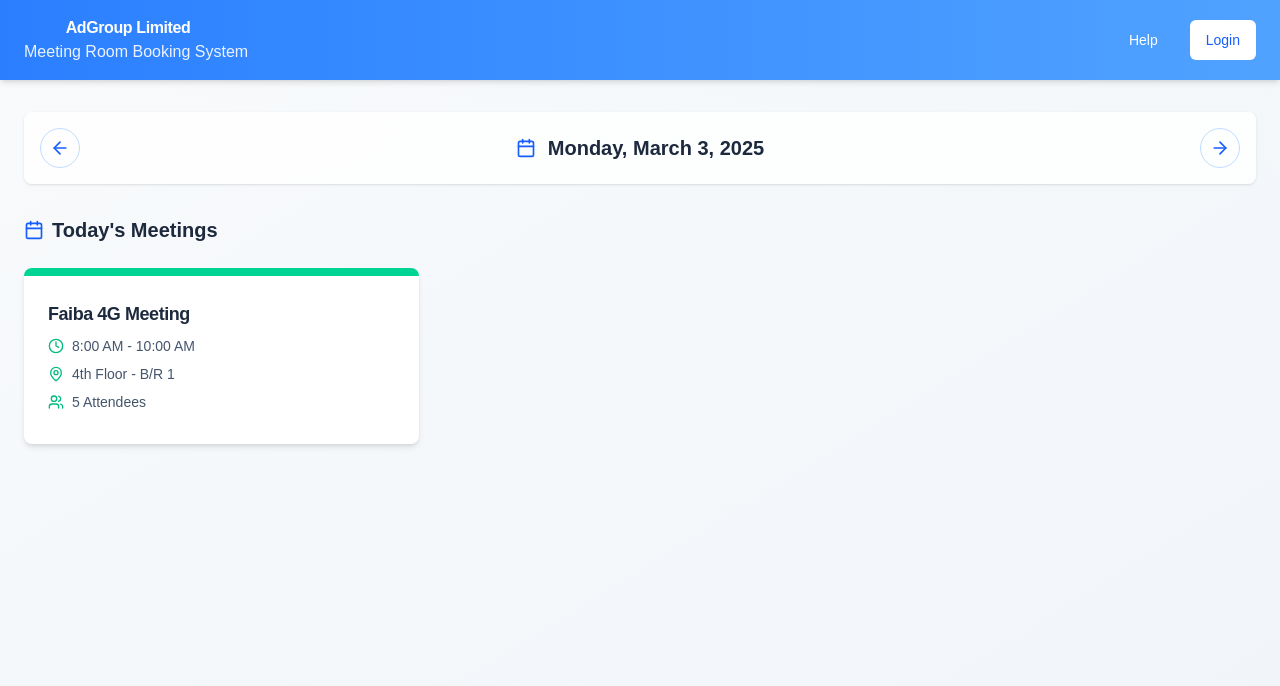
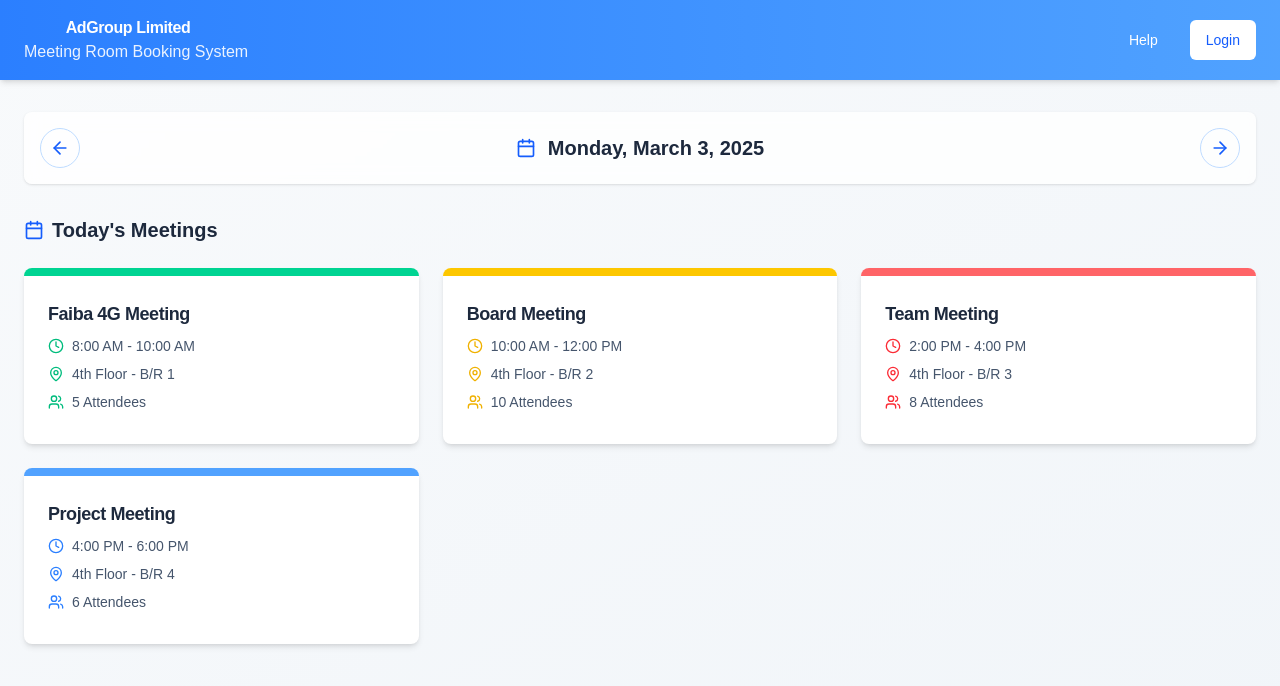
Before and after one commit to Billy272/next_test, a Next.js app in the folder mrbs-ui/: page / in a window 1280 px wide. Shown: the top 686 px of the page. Built offline with nearby package versions, Linux system fonts and the light colour scheme.

Commit message:
add meeting cards for Board, Team, and Project meetings with details for improved scheduling visibility

```diff
--- a/mrbs-ui/app/page.tsx
+++ b/mrbs-ui/app/page.tsx
@@ -70,6 +70,69 @@ export default function Page() {
                 </div>
               </CardContent>
             </Card>
+
+            <Card className="overflow-hidden border-none shadow-md hover:shadow-lg transition-all duration-300 bg-white" >
+              <div className="h-2 bg-yellow-400"></div>
+              <CardHeader className="pb-2">
+                <CardTitle className="text-lg font-semibold text-slate-800">Board Meeting</CardTitle>
+              </CardHeader>
+              <CardContent>
+                <div className="flex items-center text-sm text-slate-600 mb-2">
+                  <Clock className="h-4 w-4 mr-2 text-yellow-500" />
+                  <span>10:00 AM - 12:00 PM</span>
+                </div>
+                <div className="flex items-center text-sm text-slate-600 mb-2">
+                  <MapPin className="h-4 w-4 mr-2 text-yellow-500" />
+                  <span>4th Floor - B/R 2</span>
+                </div>
+                <div className="flex items-center text-sm text-slate-600 mb-2">
+                  <Users className="h-4 w-4 mr-2 text-yellow-500" />
+                  <span>10 Attendees</span>
+                </div>
+              </CardContent>
+            </Card>
+
+            <Card className="overflow-hidden border-none shadow-md hover:shadow-lg transition-all duration-300 bg-white" >
+              <div className="h-2 bg-red-400"></div>
+              <CardHeader className="pb-2">
+                <CardTitle className="text-lg font-semibold text-slate-800">Team Meeting</CardTitle>
+              </CardHeader>
+              <CardContent>
+                <div className="flex items-center text-sm text-slate-600 mb-2">
+                  <Clock className="h-4 w-4 mr-2 text-red-500" />
+                  <span>2:00 PM - 4:00 PM</span>
+                </div>
+                <div className="flex items-center text-sm text-slate-600 mb-2">
+                  <MapPin className="h-4 w-4 mr-2 text-red-500" />
+                  <span>4th Floor - B/R 3</span>
+                </div>
+                <div className="flex items-center text-sm text-slate-600 mb-2">
+                  <Users className="h-4 w-4 mr-2 text-red-500" />
+                  <span>8 Attendees</span>
+                </div>
+              </CardContent>
+            </Card>
+
+            <Card className="overflow-hidden border-none shadow-md hover:shadow-lg transition-all duration-300 bg-white" >
+              <div className="h-2 bg-blue-400"></div>
+              <CardHeader className="pb-2">
+                <CardTitle className="text-lg font-semibold text-slate-800">Project Meeting</CardTitle>
+              </CardHeader>
+              <CardContent>
+                <div className="flex items-center text-sm text-slate-600 mb-2">
+                  <Clock className="h-4 w-4 mr-2 text-blue-500" />
+                  <span>4:00 PM - 6:00 PM</span>
+                </div>
+                <div className="flex items-center text-sm text-slate-600 mb-2">
+                  <MapPin className="h-4 w-4 mr-2 text-blue-500" />
+                  <span>4th Floor - B/R 4</span>
+                </div>
+                <div className="flex items-center text-sm text-slate-600 mb-2">
+                  <Users className="h-4 w-4 mr-2 text-blue-500" />
+                  <span>6 Attendees</span>
+                </div>
+              </CardContent>
+            </Card>
           </div>
         </div>
       </main>
```
